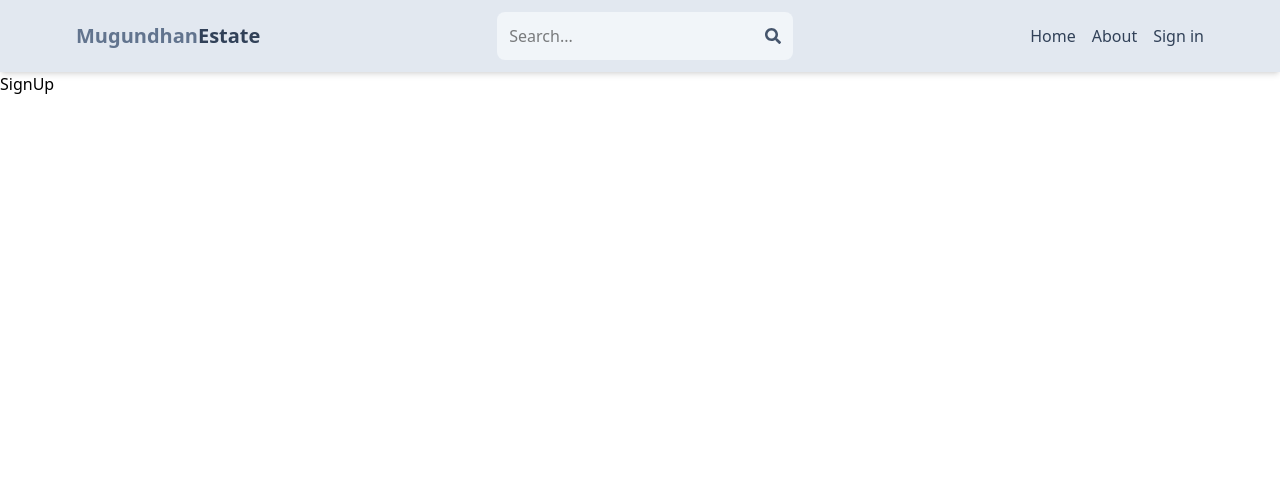
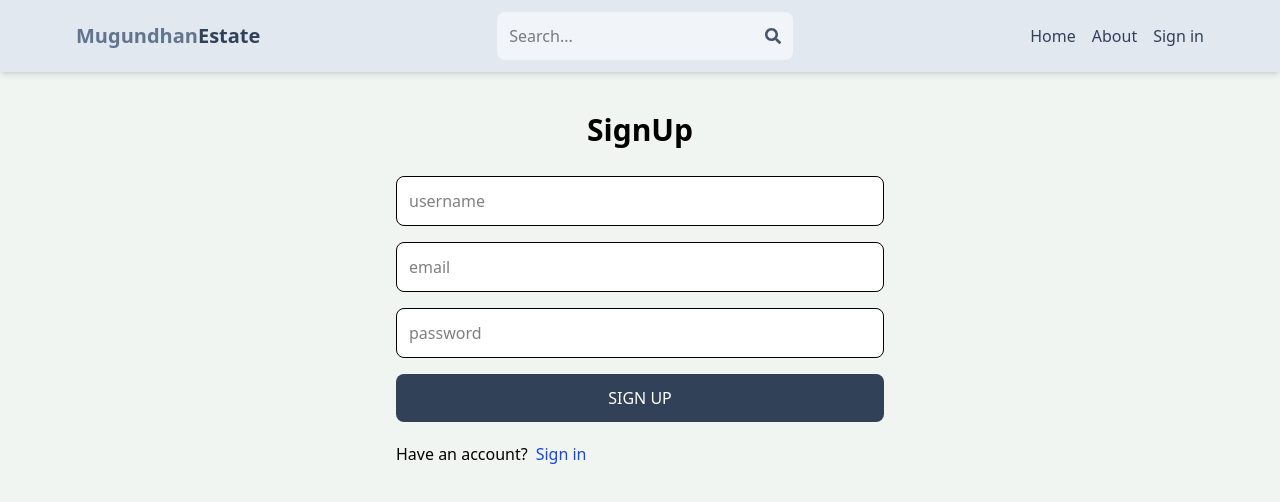
Before and after one commit to Mugundhan-G/estate-mern, a React (Vite) app in the folder client/: page /sign-up in a window 1280 px wide. Shown: the top 502 px of the page. Built offline with nearby package versions, Linux system fonts and the light colour scheme.

Commit message:
complete signup page ui

```diff
--- a/client/src/index.css
+++ b/client/src/index.css
@@ -1 +1,5 @@
 @import "tailwindcss";
+
+body{
+    background-color: rgb(241, 245, 241);
+}
--- a/client/src/pages/SignUp.jsx
+++ b/client/src/pages/SignUp.jsx
@@ -1,7 +1,23 @@
 import React from 'react'
+import { Link } from 'react-router-dom';
 
 export default function SignUp() {
   return (
-    <h1>SignUp</h1>
+    <div className='max-w-lg mx-auto p-3'>
+      <h1 className='text-3xl text-center font-semibold my-7'>SignUp</h1>
+      <form className='flex flex-col gap-4'>
+        <input type="text" placeholder='username' id='username' className='p-3 bg-white border rounded-lg ' />
+        <input type="email" placeholder='email' id='email' className='p-3 bg-white border rounded-lg ' />
+        <input type="password" placeholder='password' id='password' className='p-3 bg-white border rounded-lg ' />
+        <button className='bg-slate-700 text-white p-3 rounded-lg uppercase hover:opacity-95 disabled:opacity-80'>sign up</button>
+      </form>
+      <div className='flex gap-2 mt-5'>
+        <p>Have an account?</p>
+        <Link to={"/sign-in"}>
+          <span className='text-blue-700'>Sign in</span>
+        </Link>
+
+      </div>
+    </div>
   )
 }
```
